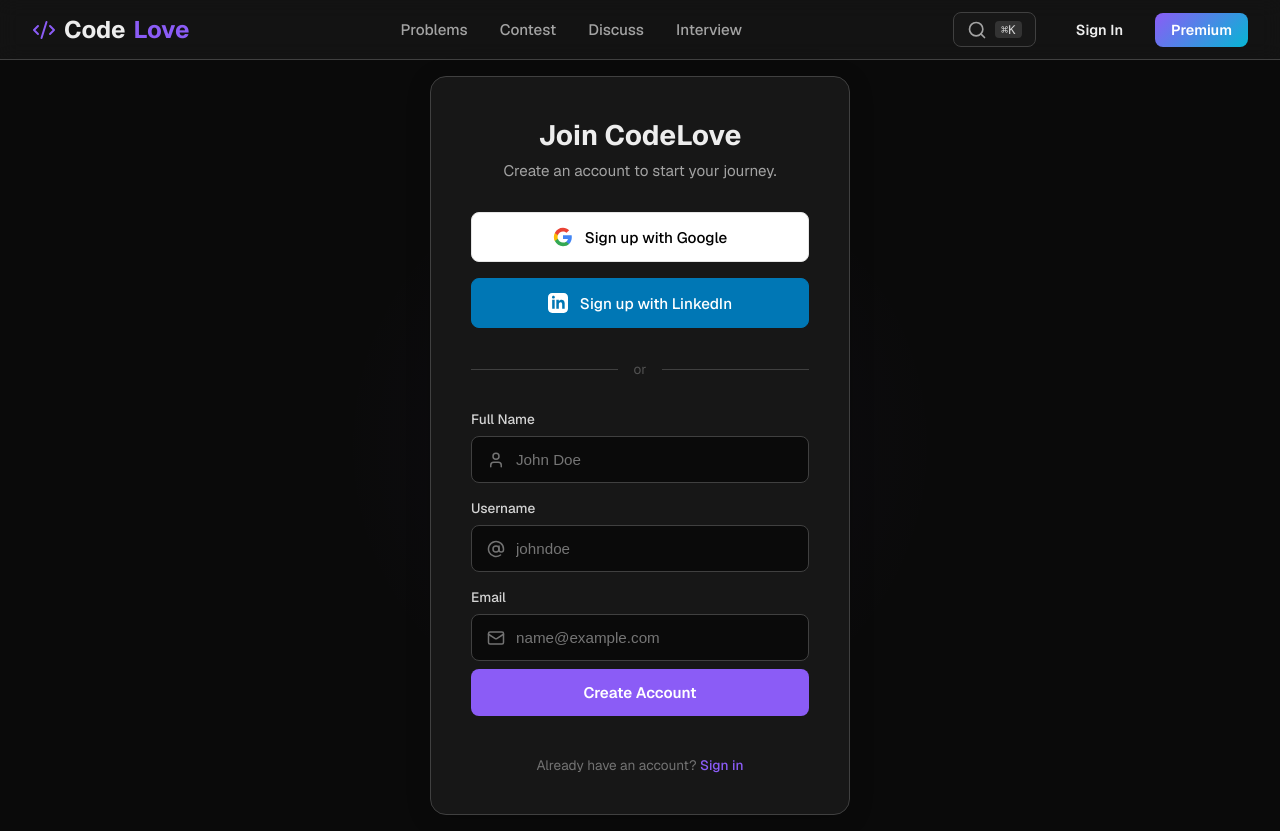
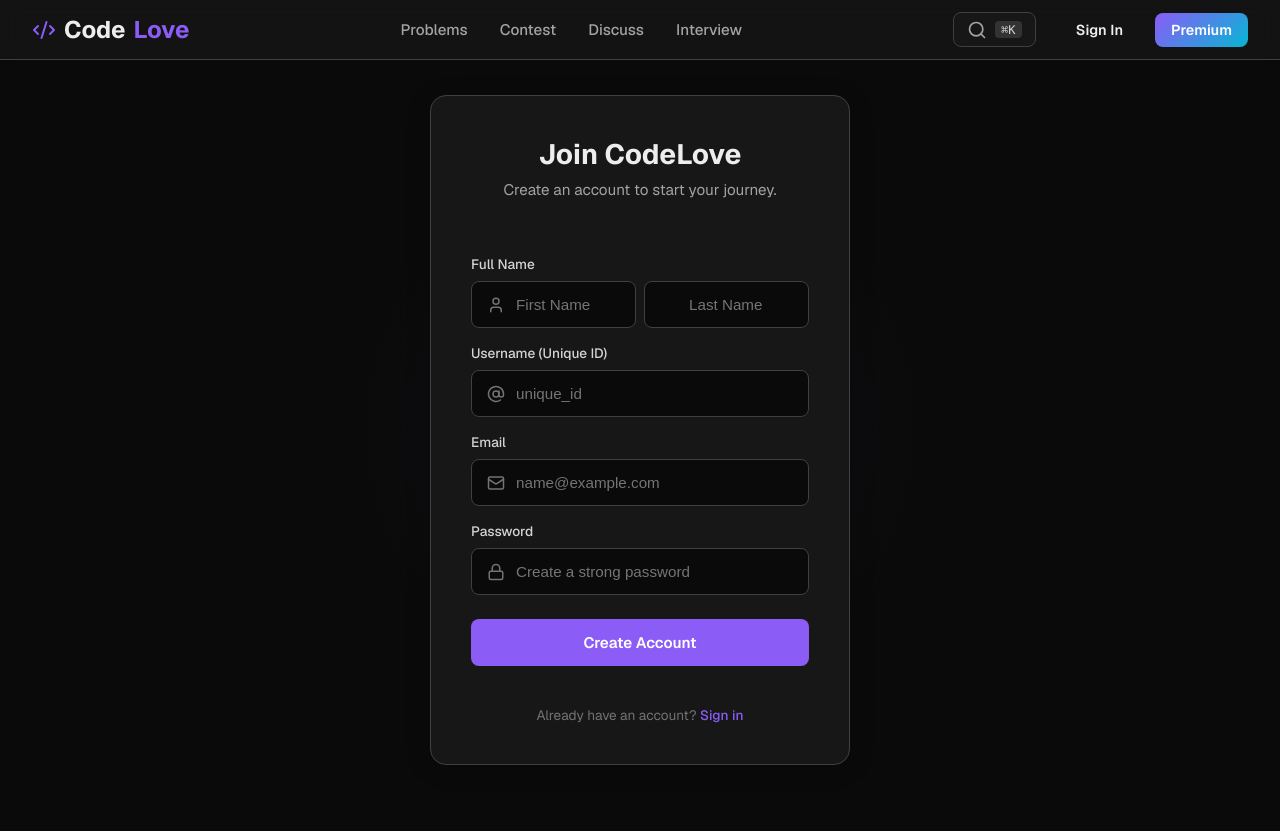
Before and after one commit to naveengoudamk/codelove, a Next.js app: page /register in a window 1280 px wide. After the commit the page ends 800 px from the top, so only its background shows below. Built offline with nearby package versions, Linux system fonts and the light colour scheme; no server answers.

Commit message:
Implement manual registration with Clerk and verified email flow

```diff
--- /dev/null
+++ b/src/actions/auth.ts
@@ -0,0 +1,60 @@
+'use server'
+
+import { db } from '@/lib/db'
+import { currentUser } from '@clerk/nextjs/server'
+
+export async function syncUser() {
+    try {
+        const clerkUser = await currentUser()
+        if (!clerkUser) return { success: false, message: 'Not authenticated' }
+
+        const email = clerkUser.emailAddresses[0]?.emailAddress
+        const username = clerkUser.username || clerkUser.id // Fallback if no username
+        const fullName = `${clerkUser.firstName || ''} ${clerkUser.lastName || ''}`.trim() || clerkUser.username || "User"
+
+        if (!email) return { success: false, message: 'No email found' }
+
+        // Check if user exists
+        const existingUser = await db.user.findUnique({
+            where: { email }, // Using email as the stable identifier for sync
+        })
+
+        if (!existingUser) {
+            // Create New User
+            // Note: If username is taken in DB but differs from Clerk (edge case), we might need logic.
+            // But usually we assume unique username enforcement.
+
+            // Check if username taken by another user
+            const usernameTaken = await db.user.findUnique({ where: { username } })
+
+            let finalUsername = username
+            if (usernameTaken) {
+                // If taken, append random numbers (Social Auth Edge Case)
+                finalUsername = `${username}_${Math.floor(Math.random() * 1000)}`
+            }
+
+            await db.user.create({
+                data: {
+                    clerkId: clerkUser.id,
+                    email,
+                    username: finalUsername,
+                    fullName,
+                }
+            })
+            return { success: true, message: 'User created' }
+        } else {
+            // Update Clerk ID if missing (migration case)
+            if (!existingUser.clerkId) {
+                await db.user.update({
+                    where: { id: existingUser.id },
+                    data: { clerkId: clerkUser.id }
+                })
+            }
+            return { success: true, message: 'User synced' }
+        }
+
+    } catch (error) {
+        console.error("Sync Error:", error)
+        return { success: false, message: 'Sync failed' }
+    }
+}
--- a/src/app/register/page.tsx
+++ b/src/app/register/page.tsx
@@ -1,29 +1,40 @@
 "use client";
 
 import Link from "next/link";
-import styles from "../login/page.module.css"; // Reuse login styles
+import styles from "../login/page.module.css";
 import registerStyles from "./register.module.css";
-import { Mail, User, AtSign, Check, X, Loader2 } from "lucide-react";
-import { useState, useEffect, useActionState } from "react";
-import { checkUsernameAvailability, registerUser } from "@/actions/user";
-
-const initialState = {
-    message: '',
-    success: false,
-};
+import { Mail, User, AtSign, Check, X, Loader2, Lock, Key } from "lucide-react";
+import { useState, useEffect } from "react";
+import { useSignUp } from "@clerk/nextjs";
+import { useRouter } from "next/navigation";
+import { checkUsernameAvailability } from "@/actions/user"; // Still useful for pre-check
+import { syncUser } from "@/actions/auth";
 
 export default function RegisterPage() {
-    const [state, formAction, isPending] = useActionState(registerUser, initialState);
+    const { isLoaded, signUp, setActive } = useSignUp();
+    const router = useRouter();
 
-    const [username, setUsername] = useState("");
+    const [form, setForm] = useState({
+        firstName: "",
+        lastName: "",
+        username: "",
+        email: "",
+        password: ""
+    });
+
+    const [verifying, setVerifying] = useState(false);
+    const [code, setCode] = useState("");
     const [isChecking, setIsChecking] = useState(false);
     const [isUsernameAvailable, setIsUsernameAvailable] = useState<boolean | null>(null);
+    const [error, setError] = useState("");
 
+    // Check Username Availability (Local + Clerk API check via Server Action)
     useEffect(() => {
         const checkUsername = async () => {
-            if (username.length > 2) {
+            // Only check if it looks like a valid username
+            if (form.username.length > 2) {
                 setIsChecking(true);
-                const available = await checkUsernameAvailability(username);
+                const available = await checkUsernameAvailability(form.username);
                 setIsUsernameAvailable(available);
                 setIsChecking(false);
             } else {
@@ -33,7 +44,91 @@ export default function RegisterPage() {
 
         const timer = setTimeout(checkUsername, 500);
         return () => clearTimeout(timer);
-    }, [username]);
+    }, [form.username]);
+
+    // Handle Submit: Create User in Clerk
+    const handleSubmit = async (e: React.FormEvent) => {
+        e.preventDefault();
+        setError("");
+
+        if (!isLoaded) return;
+        if (isUsernameAvailable === false) return;
+
+        try {
+            await signUp.create({
+                username: form.username,
+                emailAddress: form.email,
+                password: form.password,
+                firstName: form.firstName,
+                lastName: form.lastName,
+            });
+
+            // If successful, send verification code
+            await signUp.prepareEmailAddressVerification({ strategy: "email_code" });
+            setVerifying(true);
+        } catch (err: any) {
+            console.error("Sign Up Error:", err);
+            setError(err.errors?.[0]?.message || "Failed to create account. Please check your inputs.");
+        }
+    };
+
+    // Handle OTP Verify
+    const handleVerify = async (e: React.FormEvent) => {
+        e.preventDefault();
+        if (!isLoaded) return;
+
+        try {
+            const completeSignUp = await signUp.attemptEmailAddressVerification({
+                code,
+            });
+
+            if (completeSignUp.status === "complete") {
+                await setActive({ session: completeSignUp.createdSessionId });
+                // Sync with local DB
+                await syncUser();
+                router.push("/");
+            } else {
+                console.error(JSON.stringify(completeSignUp, null, 2));
+                setError("Verification failed. Please try again.");
+            }
+        } catch (err: any) {
+            console.error("Verification Error:", err);
+            setError(err.errors?.[0]?.message || "Invalid verification code.");
+        }
+    };
+
+    if (verifying) {
+        return (
+            <div className={styles.container}>
+                <div className={styles.card}>
+                    <div className={styles.header}>
+                        <h1 className={styles.title}>Verify Email</h1>
+                        <p className={styles.subtitle}>Enter the code sent to {form.email}</p>
+                    </div>
+
+                    <form className={styles.form} onSubmit={handleVerify}>
+                        <div className={styles.inputGroup}>
+                            <label className={styles.label}>Verification Code</label>
+                            <div className={styles.inputWrapper}>
+                                <Key size={18} />
+                                <input
+                                    value={code}
+                                    onChange={(e) => setCode(e.target.value)}
+                                    placeholder="123456"
+                                    className={styles.input}
+                                    required
+                                />
+                            </div>
+                        </div>
+                        {error && <p className={registerStyles.messageError}>{error}</p>}
+                        <button type="submit" className={styles.continueBtn}>
+                            Verify & Sign In
+                        </button>
+                    </form>
+                </div>
+            </div>
+        );
+    }
 
     return (
         <div className={styles.container}>
@@ -44,60 +139,57 @@ export default function RegisterPage() {
                 </div>
 
                 <div className={styles.authButtons}>
-                    <button className={styles.socialBtn} type="button">
-                        <svg width="20" height="20" viewBox="0 0 24 24" xmlns="http://www.w3.org/2000/svg">
-                            <path d="M22.56 12.25c0-.78-.07-1.53-.2-2.25H12v4.26h5.92c-.26 1.37-1.04 2.53-2.21 3.31v2.77h3.57c2.08-1.92 3.28-4.74 3.28-8.09z" fill="#4285F4" />
-                            <path d="M12 23c2.97 0 5.46-.98 7.28-2.66l-3.57-2.77c-.98.66-2.23 1.06-3.71 1.06-2.86 0-5.29-1.93-6.16-4.53H2.18v2.84C3.99 20.53 7.7 23 12 23z" fill="#34A853" />
-                            <path d="M5.84 14.09c-.22-.66-.35-1.36-.35-2.09s.13-1.43.35-2.09V7.07H2.18C1.43 8.55 1 10.22 1 12s.43 3.45 1.18 4.93l2.85-2.22.81-.62z" fill="#FBBC05" />
-                            <path d="M12 5.38c1.62 0 3.06.56 4.21 1.64l3.15-3.15C17.45 2.09 14.97 1 12 1 7.7 1 3.99 3.47 2.18 7.07l3.66 2.84c.87-2.6 3.3-4.53 6.16-4.53z" fill="#EA4335" />
-                        </svg>
-                        Sign up with Google
-                    </button>
-
-                    <button className={`${styles.socialBtn} ${styles.linkedinBtn} `} type="button">
-                        <svg width="20" height="20" viewBox="0 0 24 24" fill="currentColor" xmlns="http://www.w3.org/2000/svg">
-                            <path d="M19 0h-14c-2.761 0-5 2.239-5 5v14c0 2.761 2.239 5 5 5h14c2.762 0 5-2.239 5-5v-14c0-2.761-2.238-5-5-5zm-11 19h-3v-11h3v11zm-1.5-12.268c-.966 0-1.75-.79-1.75-1.764s.784-1.764 1.75-1.764 1.75.79 1.75 1.764-.783 1.764-1.75 1.764zm13.5 12.268h-3v-5.604c0-3.368-4-3.113-4 0v5.604h-3v-11h3v1.765c1.396-2.586 7-2.777 7 2.476v6.759z" />
-                        </svg>
-                        Sign up with LinkedIn
-                    </button>
+                    {/* Note: Connecting OAuth requires using signIn.create({ strategy: 'oauth_google' }) or similar,
+                         or using the <SignUp /> component. For custom forms, it involves a different flow.
+                         For now, focusing on Manual implementation. */}
                 </div>
 
-                <div className={styles.divider}>or</div>
-
-                <form className={styles.form} action={formAction}>
+                <form className={styles.form} onSubmit={handleSubmit}>
                     <div className={styles.inputGroup}>
                         <label className={styles.label}>Full Name</label>
+                        <div style={{ display: 'grid', gridTemplateColumns: '1fr 1fr', gap: '0.5rem' }}>
                             <div className={styles.inputWrapper}>
                                 <User size={18} />
                                 <input
-                                name="fullName"
-                                type="text"
-                                placeholder="John Doe"
+                                    name="firstName"
+                                    value={form.firstName}
+                                    onChange={(e) => setForm({ ...form, firstName: e.target.value })}
+                                    placeholder="First Name"
+                                    className={styles.input}
+                                    required
+                                />
+                            </div>
+                            <div className={styles.inputWrapper}>
+                                <input
+                                    name="lastName"
+                                    value={form.lastName}
+                                    onChange={(e) => setForm({ ...form, lastName: e.target.value })}
+                                    placeholder="Last Name"
                                     className={styles.input}
                                     required
                                 />
                             </div>
                         </div>
+                    </div>
 
                     <div className={styles.inputGroup} style={{ marginTop: '1rem' }}>
-                        <label className={styles.label}>Username</label>
+                        <label className={styles.label}>Username (Unique ID)</label>
                         <div className={styles.inputWrapper}>
                             <AtSign size={18} />
                             <input
                                 name="username"
-                                type="text"
-                                placeholder="johndoe"
+                                value={form.username}
+                                onChange={(e) => setForm({ ...form, username: e.target.value })}
+                                placeholder="unique_id"
                                 className={styles.input}
-                                value={username}
-                                onChange={(e) => setUsername(e.target.value)}
                                 required
-                                minLength={3}
+                                minLength={4}
                             />
                             {isChecking && <Loader2 size={16} className={`${registerStyles.statusIcon} ${registerStyles.spin} `} />}
-                            {!isChecking && isUsernameAvailable === true && <Check size={16} className={`${registerStyles.statusIcon} ${registerStyles.success} `} />}
-                            {!isChecking && isUsernameAvailable === false && <X size={16} className={`${registerStyles.statusIcon} ${registerStyles.error} `} />}
+                            {!isChecking && form.username.length > 2 && isUsernameAvailable === true && <Check size={16} className={`${registerStyles.statusIcon} ${registerStyles.success} `} />}
+                            {!isChecking && form.username.length > 2 && isUsernameAvailable === false && <X size={16} className={`${registerStyles.statusIcon} ${registerStyles.error} `} />}
                         </div>
-                        {!isChecking && isUsernameAvailable === false && (
+                        {!isChecking && form.username.length > 2 && isUsernameAvailable === false && (
                             <p className={registerStyles.errorMessage}>Username is already taken</p>
                         )}
                     </div>
@@ -109,6 +201,8 @@ export default function RegisterPage() {
                             <input
                                 name="email"
                                 type="email"
+                                value={form.email}
+                                onChange={(e) => setForm({ ...form, email: e.target.value })}
                                 placeholder="name@example.com"
                                 className={styles.input}
                                 required
@@ -116,17 +210,35 @@ export default function RegisterPage() {
                         </div>
                     </div>
 
-                    {state.message && (
-                        <p className={`${registerStyles.message} ${state.success ? registerStyles.messageSuccess : registerStyles.messageError} `}>
-                            {state.message}
+                    <div className={styles.inputGroup} style={{ marginTop: '1rem' }}>
+                        <label className={styles.label}>Password</label>
+                        <div className={styles.inputWrapper}>
+                            <Lock size={18} />
+                            <input
+                                name="password"
+                                type="password"
+                                value={form.password}
+                                onChange={(e) => setForm({ ...form, password: e.target.value })}
+                                placeholder="Create a strong password"
+                                className={styles.input}
+                                required
+                                minLength={8}
+                            />
+                        </div>
+                    </div>
+
+                    {error && (
+                        <p className={registerStyles.messageError} style={{ marginTop: '1rem' }}>
+                            {error}
                         </p>
                     )}
 
                     <button
                         className={styles.continueBtn}
-                        disabled={isPending || isUsernameAvailable === false}
+                        style={{ marginTop: '1.5rem' }}
+                        disabled={!isLoaded || isChecking || isUsernameAvailable === false}
                     >
-                        {isPending ? <Loader2 className={registerStyles.spin} size={20} /> : 'Create Account'}
+                        Create Account
                     </button>
                 </form>
 
```
Lines whose indentation alone changed are shown as unchanged.
